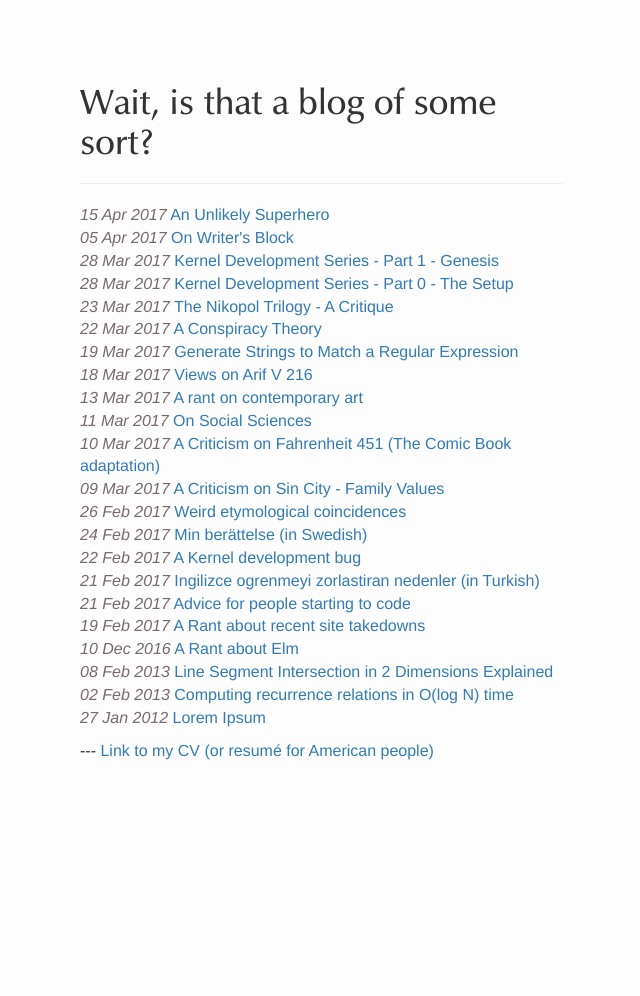
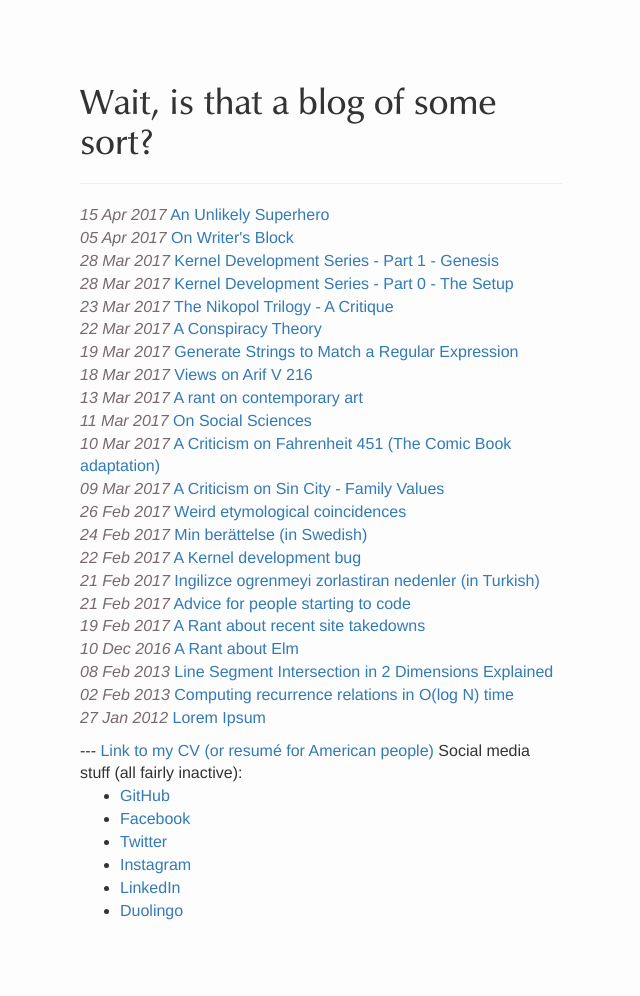
Before and after one commit to kuzux/kuzux.github.io, a Jekyll site: the page built from index.html, in a window 1280 px wide. Shown: the whole page, without its empty margins (319-959 px from the left). Built offline with Jekyll 4.4.1, drawn with Linux system fonts in a browser that asks for light colours; before the commit the page ends 900 px from its top, so only the background shows below that.

Commit message:
Expand a post, add social media links

```diff
--- a/_posts/2017-04-15-genc-osman-superhero.markdown
+++ b/_posts/2017-04-15-genc-osman-superhero.markdown
@@ -17,7 +17,9 @@ Just like any other teenager, he was a bit idealistic in both matters of state a
 
 Thankfully he had the means to do both his wishes since his coronation following a coup d'etat by the Janissary corps. His coronation was actually purely out of luck as some of the Janissaries just liked to depose his uncle Mustafa, not really caring about who came next. During the coronation (and right after) the Janissaries wanted to kill his uncle, he had sharply objected to that. He had only agreed to imprison him to shut them up. He was able to get some sort of a "cave" underneath his palace, in a courtyard where he could store his "gadgets" and stuff for fighting crime. He was able to get a lot of things, even including a few incredibly elaborate machines that were claimed to be perpetual motion machines (none of those worked obviously), as he was ruling the possibly largest empire at the time (Definitely the largest one in his eyes, or more like the only one). His cave included things like weird personal arms (think mace-like arms but incredibly specific ones), possibly useful but not practical things like ridiculously-long chains, entirely useless ones like the perpetual motion machines we mentioned above, things like healing elixirs and even things like steam-powered gadgets (many of them based on things like Aeolipilae).
 
-While Mustafa, even in prison, commanded a formidable force outside, both by the fact that he was able to speak with Janissary Aghas time to time, and by the fact that he could communicate with animals and directly control some of them.
+While Mustafa, even in prison, commanded a formidable force outside, both by the fact that he was able to speak with Janissary Aghas time to time, and by the fact that he could communicate with animals and directly control some of them. How could them accuse their rightful ruler as an imbecile? During last year, while in prison, Mustafa grew ever more distant from humans as his contacts with another human became more and more rare. The fish in the pool in his chamber were his only friends.
+
+While Osman, now free, was both handling stately affairs and fighting crime on the streets at night. Rescuing literal damsels in distress from petty criminals like thieves, rapists, whatever and capturing fugitive criminals, bringing them directly to the palace to see justice. He had the advantage of dressing just like a commoner, or maybe a poor merchant from outside the city so that nobody recognized him. One day, he was following a known murderer in a market district near the Golden Horn. He was accused with killing a Janissary that was pretty favorable to Osman's Sultan persona.
 
 ---
 
--- a/index.html
+++ b/index.html
@@ -14,3 +14,14 @@ title: Wait, is that a blog of some sort?
 ---
 
 <a href="cv.pdf">Link to my CV (or resumé for American people)</a>
+
+Social media stuff (all fairly inactive):
+
+<ul>
+<li><a href="https://github.com/kuzux">GitHub</a></li>
+<li><a href="https://facebook.com/kuzux">Facebook</a></li>
+<li><a href="https://twitter.com/kuzux">Twitter</a></li>
+<li><a href="https://instagram.com/kuzux">Instagram</a></li>
+<li><a href="https://www.linkedin.com/in/arda-%C3%A7%C4%B1nar-34665154/">LinkedIn</a></li>
+<li><a href="https://duolingo.com/kuzux">Duolingo</a></li>
+</ul>
```
